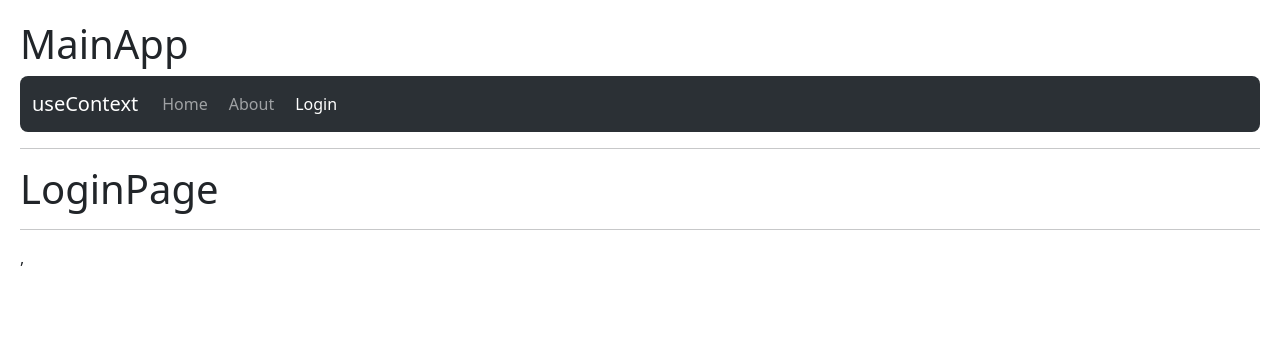
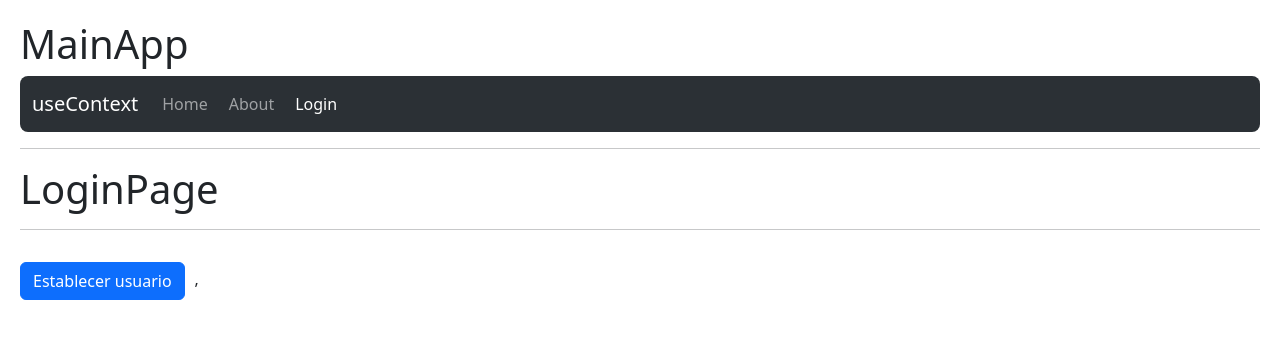
Before and after one commit to Leonardo-Robot-PostRock/HooksApp, a React (Vite) app: page /login in a window 1280 px wide. Shown: the top 338 px of the page. Built offline with nearby package versions, Linux system fonts and the light colour scheme.

Commit message:
useContext

```diff
--- a/src/09-useContext/HomePage.jsx
+++ b/src/09-useContext/HomePage.jsx
@@ -1,9 +1,17 @@
 import React from 'react';
+import { useContext } from 'react';
+import { UserContext } from './context/UserContext';
 
 export const HomePage = () => {
+  const { user } = useContext(UserContext);
+
   return (
     <>
-      <h1>HomePage</h1>
+      <h1>
+        HomePage <small>{user?.name}</small>
+      </h1>
+
+      <pre>{JSON.stringify(user, null, 3)}</pre>
       <hr />
     </>
   );
--- a/src/09-useContext/LoginPage.jsx
+++ b/src/09-useContext/LoginPage.jsx
@@ -1,10 +1,22 @@
 import React from 'react';
+import { useContext } from 'react';
+import { UserContext } from './context/UserContext';
 
 export const LoginPage = () => {
+  const { user, setUser } = useContext(UserContext);
+
   return (
     <>
       <h1>LoginPage</h1>
       <hr />
+
+      <pre>{JSON.stringify(user, null, 3)}</pre>
+
+      <button
+        className="btn btn-primary"
+        onClick={() => setUser({ id: 123, name: 'Leonardo', email: 'leonardo@example.com' })}>
+        Establecer usuario
+      </button>
     </>
   );
 };
--- a/src/09-useContext/context/UserProvider.jsx
+++ b/src/09-useContext/context/UserProvider.jsx
@@ -1,11 +1,8 @@
+import { useState } from 'react';
 import { UserContext } from './UserContext';
 
-const user = {
-    id: 123,
-    name: 'Leonardo Puebla',
-    email: 'leonardo@example.com'
-}
+export const UserProvider = ({ children }) => {
+  const [user, setUser] = useState();
 
-export const UserProvider = ({ children }) => {
-  return <UserContext.Provider value={{ hola: 'Mundo', user: user }}>{children}</UserContext.Provider>;
+  return <UserContext.Provider value={{ user, setUser }}>{children}</UserContext.Provider>;
 };
```
